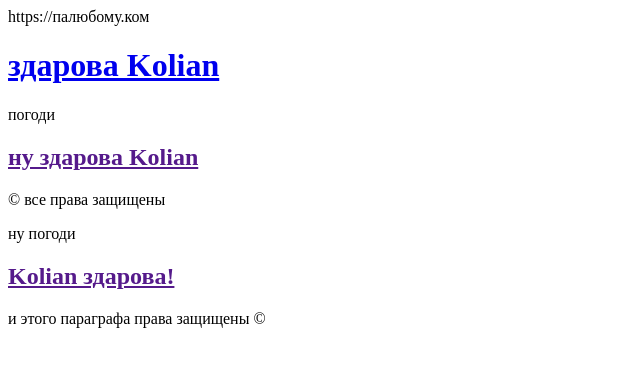
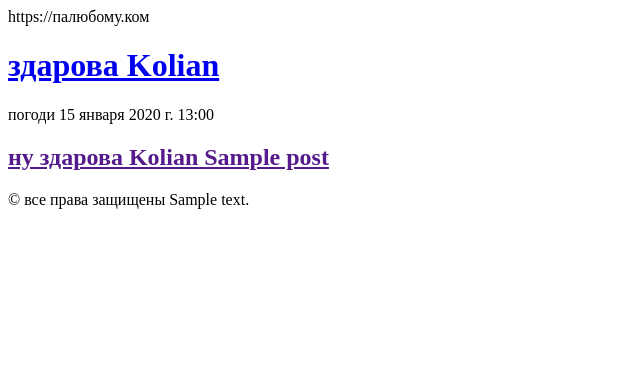
Before and after one commit to DonDiSem/my-first-blog, a Django app: page / in a window 1280 px wide. Shown: the top 367 px of the page, without its empty margins (0-640 px from the left). Run offline with Django 5.2, Linux system fonts and the light colour scheme; tables that the repository leaves empty hold one stand-in row (values such as "Sample post").

Commit message:
Modified templates to display posts from database.

```diff
--- a/blog/templates/blog/post_list.html
+++ b/blog/templates/blog/post_list.html
@@ -1,5 +1,6 @@
 <html>
   <head>
+    <meta charset="UTF-8" />
     <title>привет!</title>
   </head>
   <body>
@@ -7,15 +8,18 @@
     <div>
       <h1><a href="/">здарова Kolian</a></h1>
     </div>
+    {% for post in posts %}
     <div>
-      <p>погоди</p>
-      <h2><a href="">ну здарова Kolian</a></h2>
-      <p>&copy; все права защищены</p>
+      <p>погоди {{ post.published_date }}</p>
+      <h2><a href="">ну здарова Kolian {{ post.title }}</a></h2>
+      <p>&copy; все права защищены {{ post.text|linebreaksbr }}</p>
     </div>
+    {% empty %}
     <div>
       <p>ну погоди</p>
       <h2><a href="">Kolian здарова!</a></h2>
       <p>и этого параграфа права защищены &copy;</p>
     </div>
+    {% endfor %}
   </body>
 </html>
--- a/blog/views.py
+++ b/blog/views.py
@@ -1,6 +1,11 @@
 from django.shortcuts import render
+from django.utils import timezone
+from .models import Post
 
 def post_list(request):
-    return render(request, 'blog/post_list.html', {})
+    Post.objects.filter(published_date__lte=timezone.now()).order_by('published_date')
+    posts = Post.objects.all()
+    return render(request, 'blog/post_list.html', {'posts': posts})
+
 
 # Create your views here.
```
